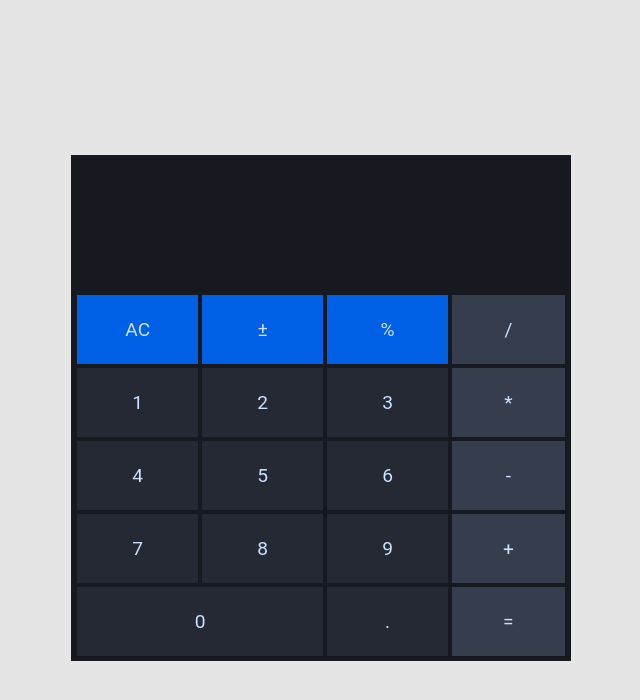
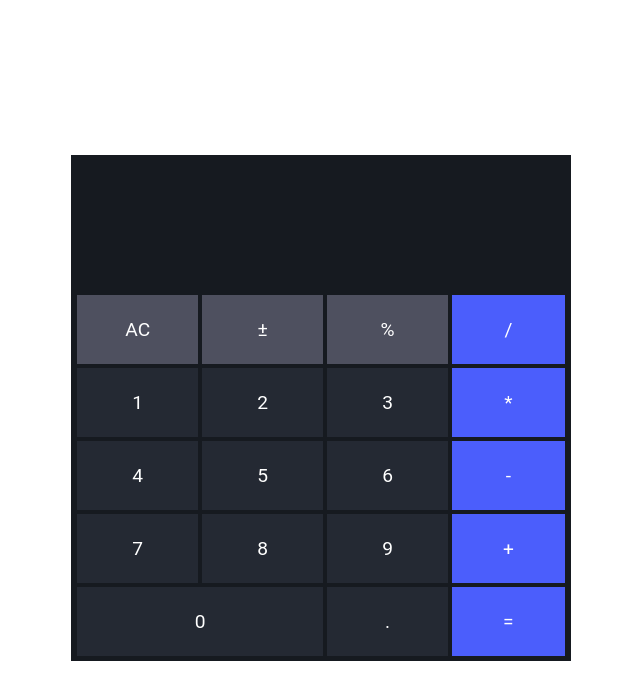
Before and after one commit to Zhiznevski/js-calculator, a website built with webpack: page src/index.html in a window 1280 px wide. Shown: the whole page, without its empty margins (319-959 px from the left). Built offline with nearby package versions, Linux system fonts and the light colour scheme.

Commit message:
refactor: change cssClasses

```diff
--- a/src/app/calculator.js
+++ b/src/app/calculator.js
@@ -18,11 +18,14 @@ export default class Calculator {
     if (this.currentValue.includes(".") && value === ".") {
       return;
     }
-    // if(this.currentValue.startsWith('0') && value === '0') {
-    //     return;
-    // }
+    if (
+      this.currentValue[0] === "0" &&
+      this.currentValue[1] !== "." &&
+      value === "0"
+    ) {
+      return;
+    }
     this.currentValue = `${this.currentValue}${value}`;
-    console.log(typeof this.currentValue, typeof value);
     this.updateInputField();
   }
 
@@ -40,7 +43,6 @@ export default class Calculator {
     let result;
     const prev = parseFloat(this.prevValue);
     const current = parseFloat(this.currentValue);
-    console.log(prev, current);
     if (Number.isNaN(prev) || Number.isNaN(current)) return;
     if (this.operation === "+") {
       result = prev + current;
--- a/src/app/components/digits/digits.css
+++ b/src/app/components/digits/digits.css
@@ -3,7 +3,6 @@
     cursor: pointer;
     font-size: 1.2rem;
     background-color:#242933;
-    color: #CBE1FF;
     padding: 1.2em 2.5em;
     text-align: center;
 }
--- a/src/app/components/functions/functions.css
+++ b/src/app/components/functions/functions.css
@@ -1,8 +1,7 @@
 .function-button {
     cursor: pointer;
     font-size: 1.2rem;
-    background-color:#0060E5;
-    color: #CBE1FF;
+    background-color:#4E505F;
     padding: 1.2em 2.5em;
     text-align: center;
 }
--- a/src/app/components/input/input-field.css
+++ b/src/app/components/input/input-field.css
@@ -3,17 +3,18 @@
     flex-direction: column;
     height: 140px;
     align-items: flex-end;
-    color: #fff;
     background-color: #161A20;
     width: 100%;
     justify-content: center;
     gap: 2em;
 }
+
 .prev-value {
     font-size: 1.5rem;
     margin-right: 10px;
     min-height: 20px;
 }
+
 .current-value {
     font-size: 2.5rem;
     margin-right: 10px;
--- a/src/app/components/operations/operations.css
+++ b/src/app/components/operations/operations.css
@@ -1,8 +1,7 @@
 .operation {
     cursor: pointer;
     font-size: 1.2rem;
-    background-color:#363E4D;
-    color: #CBE1FF;
+    background-color:#4B5EFC;
     padding: 1.2em 2.65em;
     text-align: center;
 }
--- a/src/index.css
+++ b/src/index.css
@@ -1,18 +1,18 @@
 body {
     font-family: 'Roboto';
-    background-color: #E5E5E5;
 }
 
 .wrapper {
     display: flex;
     flex-direction: column;
     justify-content: center;
-    color: #CBE1FF;
+    color: #fff;
     width: 500px;
     margin: 0 auto;
     min-height: 100vh;
     border-radius: 2px;
 }
+
 .keyboard {
     background-color: #161A20;
     display: flex;
```
Lines whose indentation alone changed are shown as unchanged.
